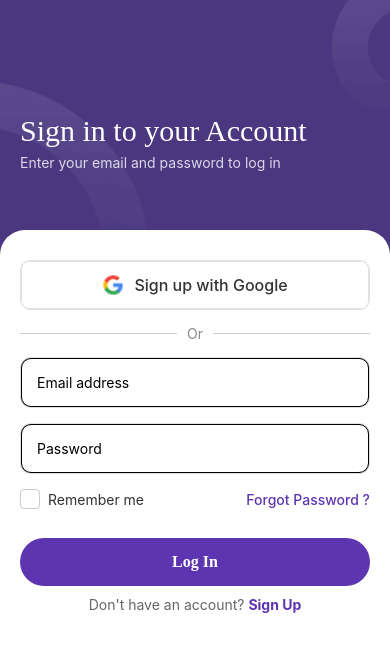
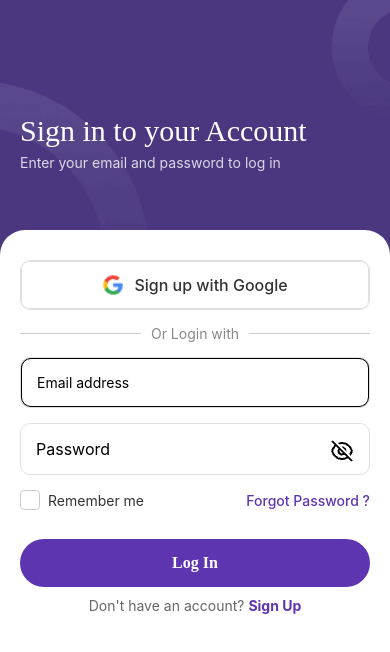
Before and after one commit to jayrathod-solutelabs/MyTodoList, a React Native app: screen /Login in a window 390 px wide. Shown: the top 652 px of the page. Built offline with nearby package versions, Linux system fonts and the light colour scheme.

Commit message:
remember me and password hide show feature implement

```diff
--- a/src/Screen/AddTaskScreen.tsx
+++ b/src/Screen/AddTaskScreen.tsx
@@ -128,7 +128,7 @@ const AddTaskScreen: React.FC<AddTaskScreenProps> = ({ route, navigation }) => {
         }
     }
 
-
+    // Don't render if not authenticated
     if (!isAuthenticated) {
         return null;
     }
@@ -209,10 +209,10 @@ const AddTaskScreen: React.FC<AddTaskScreenProps> = ({ route, navigation }) => {
                                 value={formattedTime}
                                 onFocus={showTimePickerModal}
                             />
-                            <Image
-                                source={require('../assets/time_icon.png')}
+                            {/* <Image
+                                source={require('../assets')}
                                 style={commonStyles.inputIcon}
-                            />
+                            /> */}
                         </View>
                         {showTimePicker && (
                             <DateTimePicker
--- a/src/Screen/LoginScreen.tsx
+++ b/src/Screen/LoginScreen.tsx
@@ -19,6 +19,8 @@ import { useState } from "react";
 import { useDispatch, useSelector } from "react-redux";
 import { AppDispatch, RootState } from "../../store";
 import { login, LoginRequest } from "./AuthSlice";
+const CheckmarkImage = require("../assets/checkmark.png");
+
 
 type NavigationProp = NativeStackNavigationProp<RootStackParamList>;
 
@@ -30,6 +32,8 @@ const LoginScreen = () => {
   // State for form fields
   const [email, setEmail] = useState("");
   const [password, setPassword] = useState("");
+  const [showPassword, setShowPassword] = useState(false);
+
 
   // Get auth state from redux
   const { loading, error } = useSelector((state: RootState) => state.auth);
@@ -95,7 +99,7 @@ const LoginScreen = () => {
         {/* Or Divider */}
         <View style={styles.orContainer}>
           <View style={styles.orLine} />
-          <Text style={styles.orText}>Or</Text>
+          <Text style={styles.orText}>Or Login with</Text>
           <View style={styles.orLine} />
         </View>
 
@@ -109,14 +113,20 @@ const LoginScreen = () => {
           />
         </View>
 
-        <View style={styles.inputContainer}>
+        <View style={styles.passwordContainer}>
           <TextInput
-            style={styles.textInputContainer}
+            style={styles.passWordInputContainer}
             placeholder="Password"
-            secureTextEntry={true}
             value={password}
             onChangeText={setPassword}
+            secureTextEntry={!showPassword}
           />
+          <TouchableOpacity
+            style={styles.eyeIcon}
+            onPress={() => setShowPassword(!showPassword)}>
+              <Image source={showPassword? require('../assets/eye.png'): require('../assets/eye-off.png')}
+          style={styles.icon}/>
+          </TouchableOpacity>
         </View>
 
         {/* Error message */}
@@ -127,7 +137,13 @@ const LoginScreen = () => {
           <TouchableOpacity
             style={styles.rememberMeButton}
             onPress={() => setRememberMe(!rememberMe)}>
-            <View style={[styles.checkbox, rememberMe && styles.checkboxChecked]}/>
+            <View style={[styles.checkbox, rememberMe && styles.checkboxChecked]}>
+              {rememberMe ? (
+                <Image source={CheckmarkImage} style={styles.checkmarkImage} />
+              ) : (
+                <View style={{ minWidth: 20, minHeight: 20 }} />
+              )}
+            </View>
             <Text style={styles.rememberMeText}>Remember me</Text>
           </TouchableOpacity>
 
@@ -234,6 +250,11 @@ const styles = StyleSheet.create({
     marginTop: 14,
   },
 
+
+  passWordInputContainer: {
+    padding: 15,
+    fontSize: 16,
+  },
   completedSectionTitle: {
     fontSize: 16,
     fontWeight: "bold",
@@ -272,6 +293,11 @@ const styles = StyleSheet.create({
     color: "white",
     fontSize: 24,
     fontWeight: "bold",
+  },
+  icon: {
+    width: 24,
+    height: 24,
+    resizeMode: 'contain',
   },
   titleContainer: {
     paddingTop: 60,
@@ -408,6 +434,22 @@ const styles = StyleSheet.create({
     alignItems: 'center',
     marginBottom: 15,
   },
+  passwordContainer: {
+    flexDirection: "row",
+    alignItems: "center",
+    marginBottom: 15,
+    backgroundColor: "white",
+    borderRadius: 10,
+    borderWidth: 1,
+    borderColor: "#e0e0e0",
+    overflow: "hidden",
+  },
+  checkmarkImage: {
+    width: 16,
+    height: 16,
+    tintColor: 'white',
+    resizeMode: 'contain',
+},
   rememberMeButton: {
     flexDirection: 'row',
     alignItems: 'center',
--- a/src/Screen/SignUp.tsx
+++ b/src/Screen/SignUp.tsx
@@ -31,6 +31,8 @@ const SignUp = () => {
   const [lastName, setLastName] = useState("");
   const [email, setEmail] = useState("");
   const [password, setPassword] = useState("");
+  const [showPassword, setShowPassword] = useState(false);
+
 
   // Get auth state from redux
   const { loading, error } = useSelector((state: RootState) => state.auth);
@@ -122,15 +124,22 @@ const SignUp = () => {
           />
         </View>
 
-        <View style={styles.inputContainer}>
+        <View style={styles.passwordContainer}>
           <TextInput
-            style={styles.textInputContainer}
+            style={styles.passWordInputContainer}
             placeholder="Password"
-            secureTextEntry={true}
             value={password}
             onChangeText={setPassword}
+            secureTextEntry={!showPassword}
           />
+          <TouchableOpacity
+            style={styles.eyeIcon}
+            onPress={() => setShowPassword(!showPassword)}>
+              <Image source={showPassword? require('../assets/eye.png'): require('../assets/eye-off.png')}
+          style={styles.icon}/>
+          </TouchableOpacity>
         </View>
+
 
         {/* Error message */}
         {error && <Text style={styles.errorText}>{error}</Text>}
@@ -193,6 +202,17 @@ const styles = StyleSheet.create({
     width: "100%",
     height: 230,
   },
+  passwordContainer: {
+    flexDirection: "row",
+    alignItems: "center",
+    marginBottom: 15,
+    backgroundColor: "white",
+    borderRadius: 10,
+    borderWidth: 1,
+    borderColor: "#e0e0e0",
+    overflow: "hidden",
+  },
+
   cardsView: {
     alignItems: "center",
     flexDirection: "row",
@@ -216,12 +236,18 @@ const styles = StyleSheet.create({
     color: "white",
     marginTop: 14,
   },
+
   addButton: {
     backgroundColor: "#5E35B1",
     borderRadius: 30,
     paddingVertical: 15,
     alignItems: "center",
     marginTop: 14,
+  },
+
+  passWordInputContainer: {
+    padding: 15,
+    fontSize: 16,
   },
 
   completedSectionTitle: {
@@ -332,12 +358,12 @@ const styles = StyleSheet.create({
   },
   eyeIcon: {
     position: "absolute",
-    right: 10,
-    top: 10,
-    padding: 5,
+    right: 15,
   },
-  eyeIconText: {
-    fontSize: 18,
+  icon: {
+    width: 24,
+    height: 24,
+    resizeMode: 'contain',
   },
   loginButton: {
     backgroundColor: "#4169e1",
```
Also changed, not shown: src/assets/eye-off.png (added), src/assets/eye.png (added).
